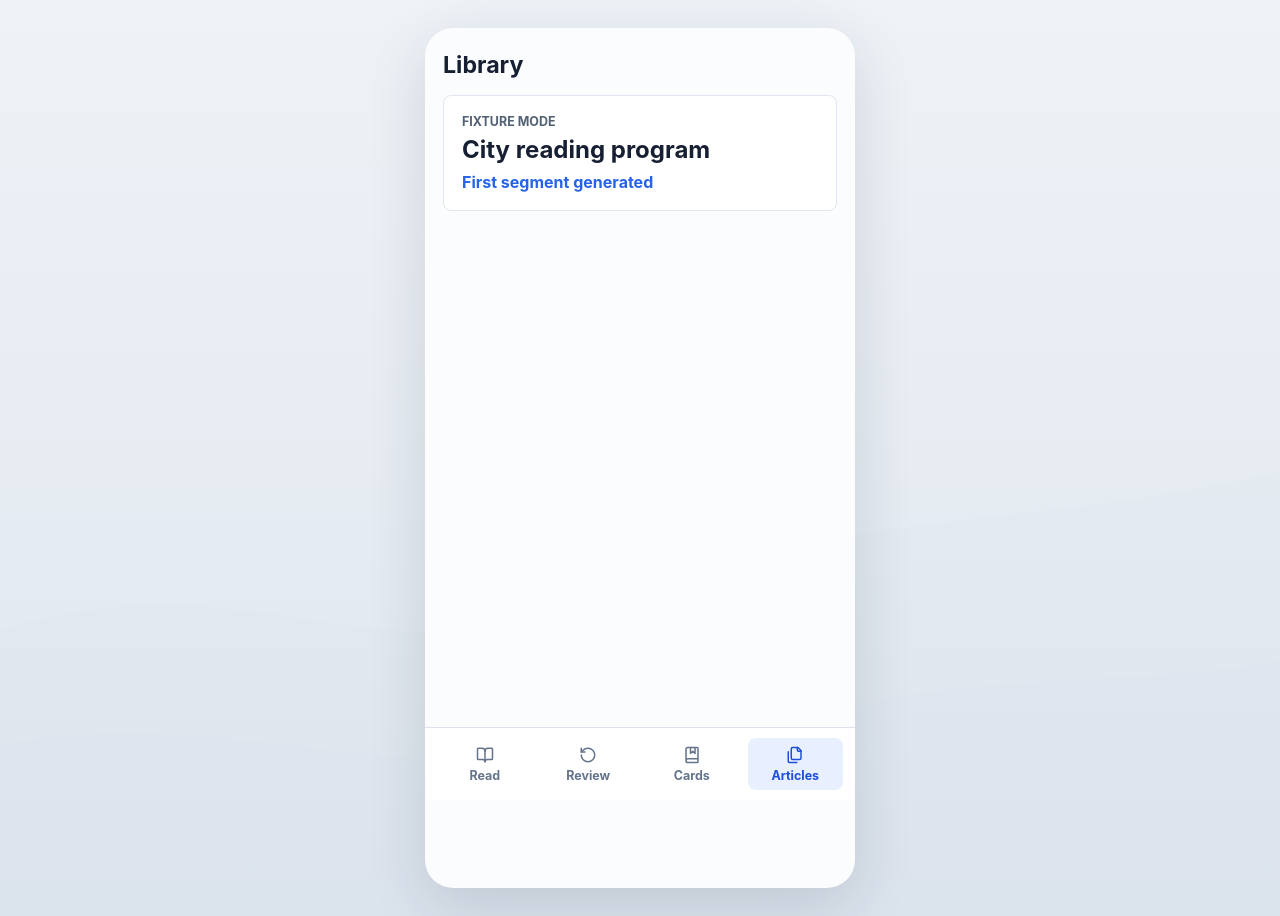
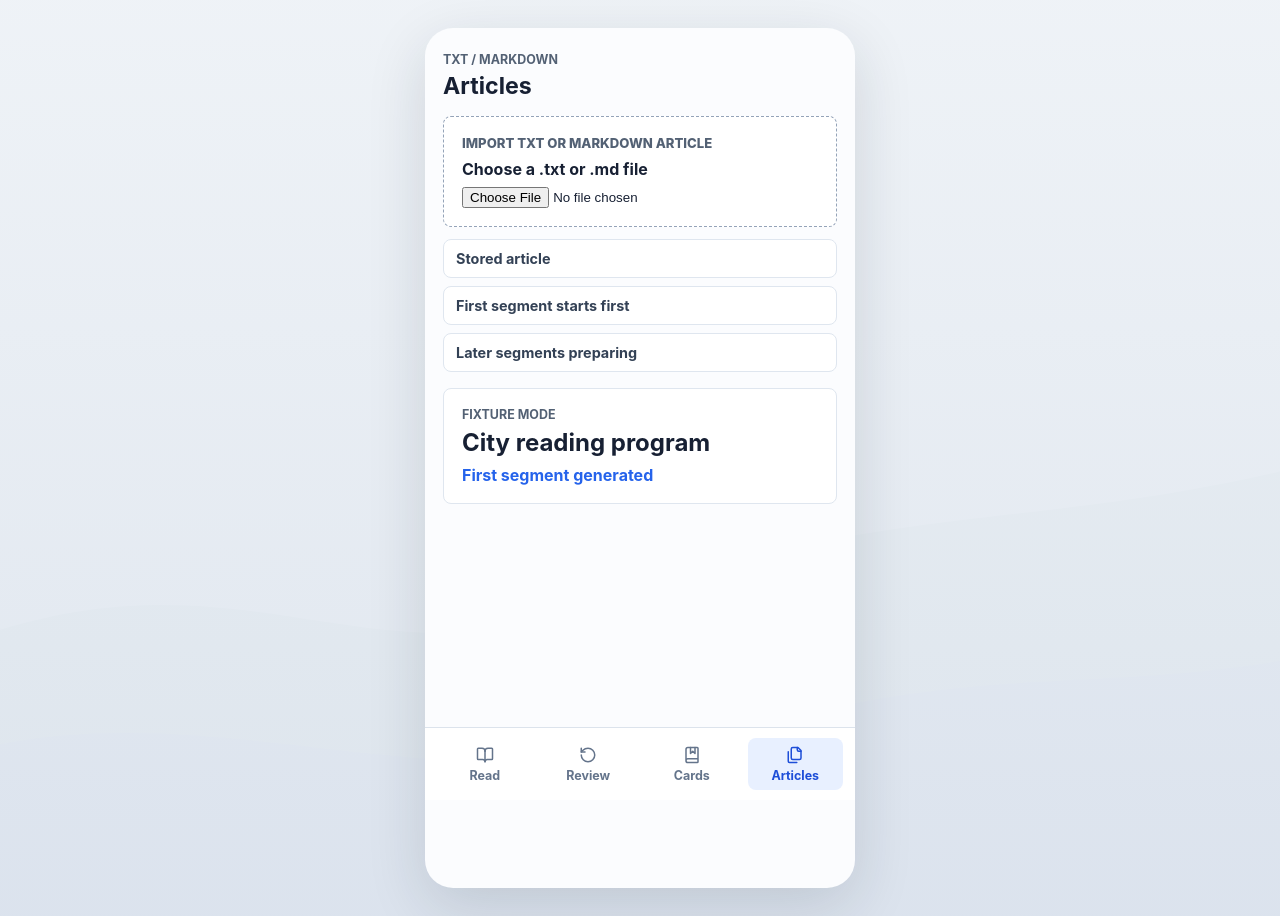
Before and after one commit to illyaher0s-lab/ShiJu, a React (Vite) app in the folder apps/web/: page / in a window 1280 px wide. Both pictures are taken after a click on the button "Articles". Built offline with nearby package versions, Linux system fonts and the light colour scheme.

Commit message:
feat: add article import entry point

```diff
--- a/apps/web/src/features/import/ImportPage.tsx
+++ b/apps/web/src/features/import/ImportPage.tsx
@@ -1,7 +1,28 @@
 export function ImportPage() {
   return (
     <main className="screen library">
-      <h1>Library</h1>
+      <section className="readingHeader">
+        <p>TXT / Markdown</p>
+        <h1>Articles</h1>
+      </section>
+
+      <section className="importPanel">
+        <label className="importDrop">
+          <span>Import TXT or Markdown article</span>
+          <strong>Choose a .txt or .md file</strong>
+          <input
+            aria-label="Import TXT or Markdown article"
+            type="file"
+            accept=".txt,.md,.markdown,text/plain,text/markdown"
+          />
+        </label>
+        <div className="generationSteps" aria-label="Fixture import generation state">
+          <span>Stored article</span>
+          <span>First segment starts first</span>
+          <span>Later segments preparing</span>
+        </div>
+      </section>
+
       <section className="libraryItem">
         <p>Fixture mode</p>
         <h2>City reading program</h2>
--- a/apps/web/src/styles.css
+++ b/apps/web/src/styles.css
@@ -298,6 +298,50 @@ dd {
   gap: 16px;
 }
 
+.importPanel {
+  display: grid;
+  gap: 12px;
+}
+
+.importDrop {
+  border: 1px dashed #94a3b8;
+  border-radius: 8px;
+  background: #ffffff;
+  display: grid;
+  gap: 8px;
+  padding: 18px;
+}
+
+.importDrop span {
+  color: #536174;
+  font-size: 0.82rem;
+  font-weight: 800;
+  text-transform: uppercase;
+}
+
+.importDrop strong {
+  font-size: 1rem;
+}
+
+.importDrop input {
+  width: 100%;
+}
+
+.generationSteps {
+  display: grid;
+  gap: 8px;
+}
+
+.generationSteps span {
+  border: 1px solid #dfe6ef;
+  border-radius: 8px;
+  background: #ffffff;
+  color: #334155;
+  padding: 10px 12px;
+  font-size: 0.9rem;
+  font-weight: 700;
+}
+
 .cardsScreen {
   display: grid;
   align-content: start;
```
Also changed, not shown: 1 other file (tests, documents, lock files or other folders).
